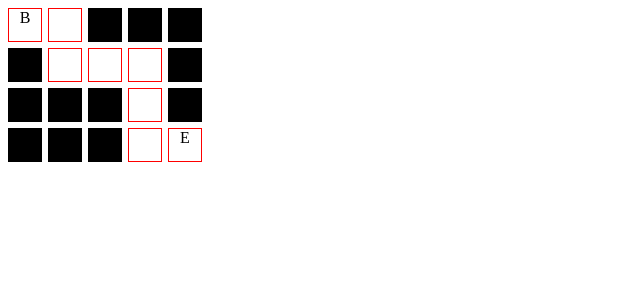
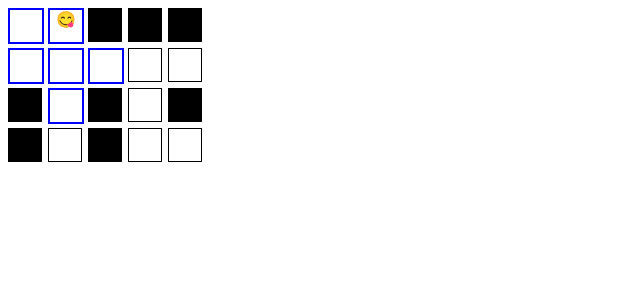
Before and after one commit to judgeou/maze-vite, a Vue app: page / in a window 1280 px wide. Shown: the top 300 px of the page, without its empty margins (0-640 px from the left). Built offline with nearby package versions, Linux system fonts and the light colour scheme.

Commit message:
广度优先搜索，每次迭代都更新ui

```diff
--- a/src/App.vue
+++ b/src/App.vue
@@ -3,10 +3,10 @@
     <div class="div-matrix">
       <div v-for="(row, x) in matrix" :key="x">
         <div class="cell"
-          :class="{ black: p <= 0, path: isPath(x, y) }"
+          :class="{ black: p <= 0, path: isPath(x, y), queue: isQueue(x, y) }"
           v-for="(p, y) in row" :key="y" :style="{ left: `${y * 2.5}em`, top: `${x * 2.5}em` }">
-          {{ begin[0] === x && begin[1] === y ? 'B' : '' }}
-          {{ end[0] === x && end[1] === y ? 'E' : '' }}
+
+          {{ isCurrent(x, y) ? '😋' : '' }}
         </div>
       </div>
     </div>
@@ -22,23 +22,35 @@ export default {
       begin: [0, 0],
       end: [3, 4],
       matrix: [],
-      paths: []
+      paths: [],
+      queue: [],
+      current: [0, 0]
     }
   },
   methods: {
     isPath (x, y) {
       const p = this.paths.find(path => path[0] === x && path[1] === y)
       return p
+    },
+    isCurrent (x, y) {
+      return this.current.x === x && this.current.y === y
+    },
+    isQueue (x, y) {
+      return this.queue.find(node => node.x === x && node.y === y)
     }
   },
-  created () {
+  async created () {
+    let vm = this
     const m = this.matrix = [
       [1, 1, 0, 0, 0],
-      [0, 1, 1, 1, 0],
-      [0, 0, 0, 1, 0],
-      [0, 0, 0, 1, 1]
+      [1, 1, 1, 1, 1],
+      [0, 1, 0, 1, 0],
+      [0, 1, 0, 1, 1]
     ]
-    this.paths = solveMaze(m, this.begin, this.end)
+    this.paths = await solveMaze(m, this.begin, this.end, (current, queue) => {
+      vm.current = current
+      vm.queue = queue
+    })
   }
 }
 </script>
@@ -63,4 +75,7 @@ export default {
 .black {
   background: black;
 }
+.cell.queue {
+  border: 2px blue solid;
+}
 </style>
--- a/src/maze.js
+++ b/src/maze.js
@@ -1,3 +1,19 @@
+class Node {
+  constructor ({x, y, value}) {
+    this.x = x
+    this.y = y
+    this.value = value
+  }
+}
+
+function sleep (ms) {
+  return new Promise(resolve => setTimeout(resolve, ms))
+}
+
+function toNode (matrix, point) {
+  return new Node({ x: point[0], y: point[1], value: getPoint(matrix, point[0], point[1])})
+}
+
 function getPoint(m, x, y) {
   if (x >= 0 && y >= 0 && x < m.length && y < m[x].length) {
     return m[x][y]
@@ -6,44 +22,43 @@ function getPoint(m, x, y) {
   }
 }
 
-function getNextPoint(m, current, lastPoint) {
-  let [x, y] = current
-  let nextPoint = [
-    [x - 1, y], [x + 1, y], [x, y - 1], [x, y + 1]
-  ].find(p => {
-    let r1 = getPoint(m, p[0], p[1]) > 0
-    let r2 = !isSamePoint(p, lastPoint)
-    return r1 && r2
-  })
-  return nextPoint
+function getNearNodes (matrix, current) {
+  let up = toNode(matrix, [ current.x, current.y - 1 ])
+
+  let down = toNode(matrix, [ current.x, current.y + 1 ])
+
+  let left = toNode(matrix, [ current.x - 1, current.y ])
+
+  let right = toNode(matrix, [ current.x + 1, current.y ])
+
+  return [ up, down, left, right].filter(node => node.value === 1)
 }
 
 function isSamePoint (p1, p2) {
   return p1[0] === p2[0] && p1[1] === p2[1]
 }
 
-function solveMaze (matrix, begin, end) {
+async function solveMaze (matrix, begin, end, cb = (current, queue) => {}) {
   let path = []
+  let queue = [ toNode(matrix, begin) ]
 
-  // 当前点
-  let current = begin
-  path.push(current)
+  while (queue.length && queue.length < 200) { // 队列太长就算了，退出吧
+    let current = queue.shift()
 
-  // 上次走过的路
-  let lastPoint = begin
-
-  // 随便挑一个可以走的点
-  while (1) {
-    if (isSamePoint(current, end)) {
+    if (isSamePoint([ current.x, current.y ], end)) {
       break
     }
 
-    let validPoint = getNextPoint(matrix, current, lastPoint)
+    let nodes = getNearNodes(matrix, current)
 
-    path.push(validPoint)
-    lastPoint = current
-    current = validPoint
+    for (let node of nodes) {
+      queue.push(node)
+    }
+
+    cb(current, queue)
+    await sleep(1000)
   }
+
   return path
 }
 
```
